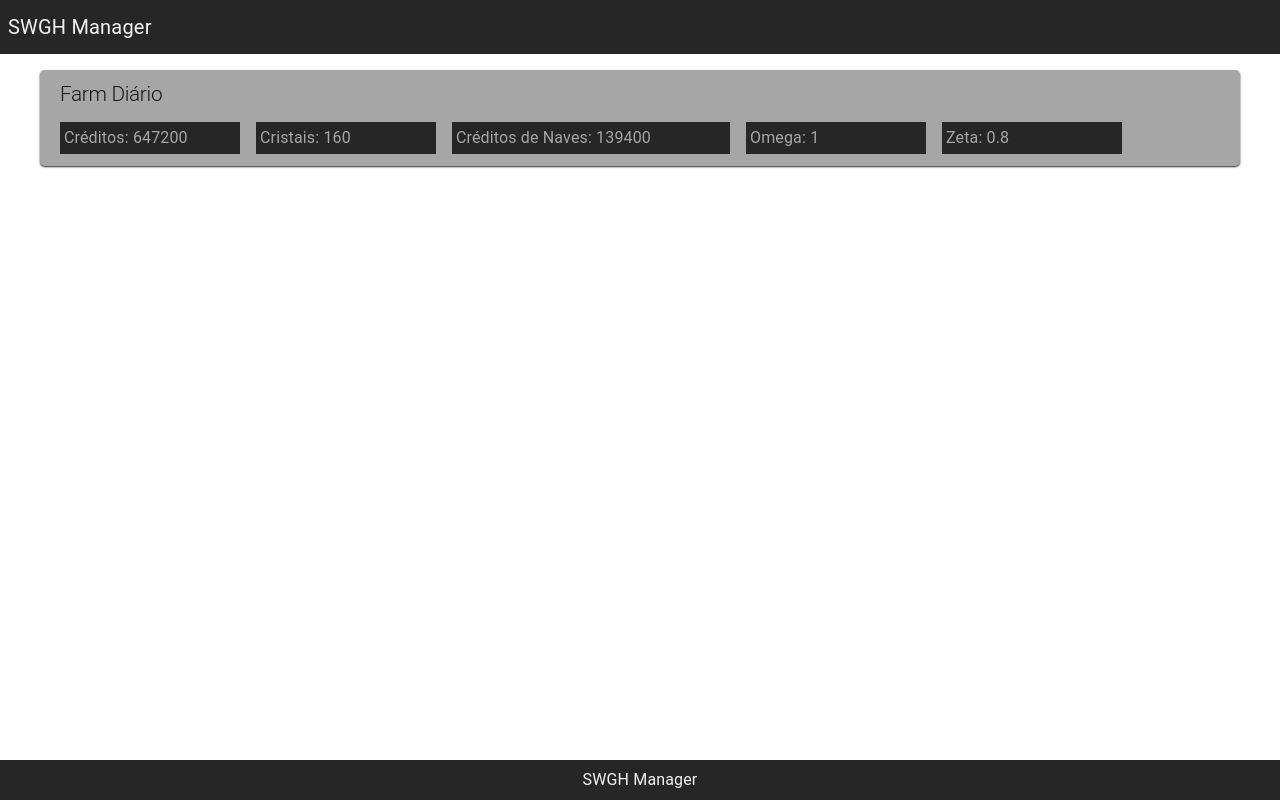
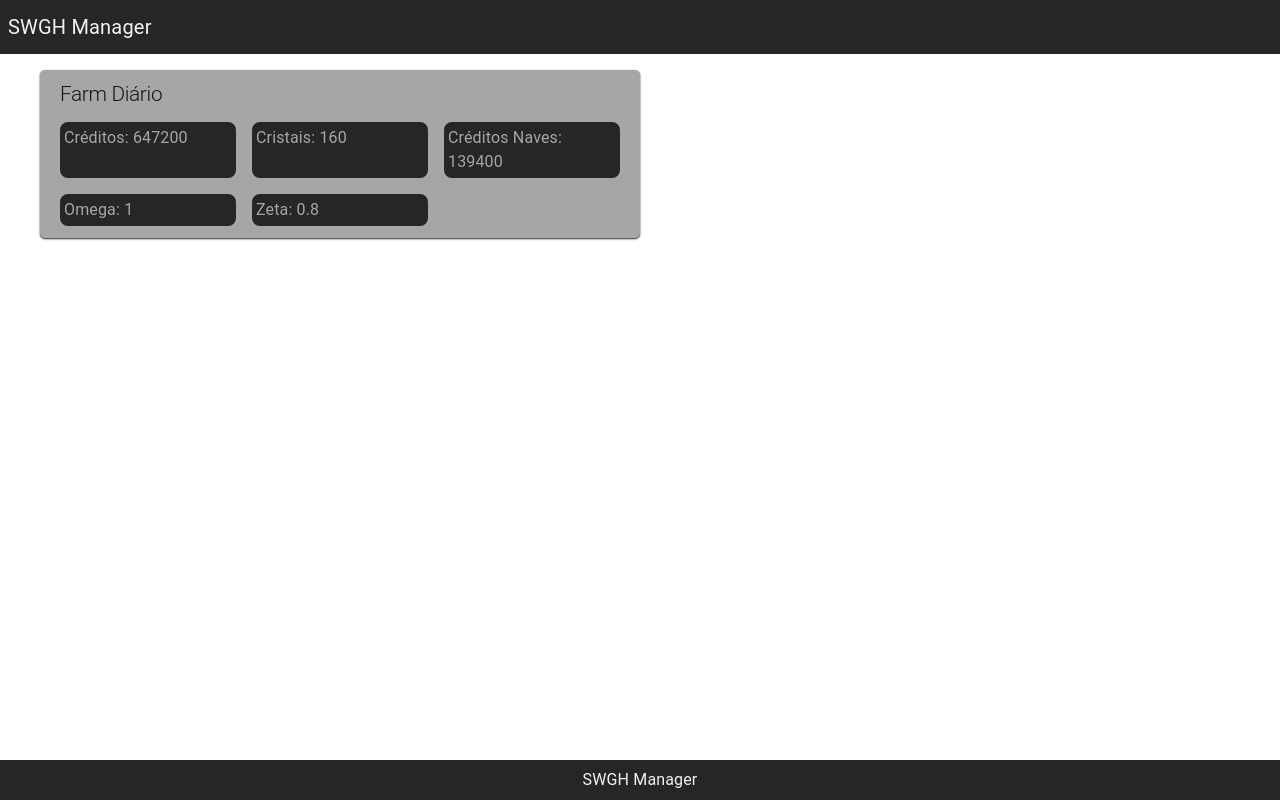
Before and after one commit to JPSS14/swgh-manager, a React (Create React App) app: page / in a window 1280 px wide. Built offline with nearby package versions, Linux system fonts and the light colour scheme.

Commit message:
Fix prop and theme in a styled component

```diff
--- a/src/ui/components/box-ct/box-ct.style.tsx
+++ b/src/ui/components/box-ct/box-ct.style.tsx
@@ -1,16 +1,17 @@
 import { BoxCtProps } from "./box-ct";
 import { styled } from '@mui/system';
-import {Box} from '@mui/material';
+import { Box } from '@mui/material';
 
-export const BoxCtStytle = styled(Box)<BoxCtProps>(({ theme }) => {
-  const {swgh} = theme.palette;
+export const BoxCtStytle = styled(Box)<BoxCtProps>(({ theme }) => (props) => {
+  const { swgh } = theme.palette;
+  const { md } = props;
   return {
-    width: '100%',
+    width: md ? '50%' : '100%',
     background: swgh.light,
     borderRadius: '5px',
     boxShadow: `0 1px 2px 0px ${swgh.dark}`,
     padding: `${theme.spacing(1.5)} ${theme.spacing(2.5)}`,
-    '& h1':{
+    '& h1': {
       width: '100%',
       fontSize: '1.3em',
       marginBottom: theme.spacing(2),
--- a/src/ui/components/box-ct/box-ct.tsx
+++ b/src/ui/components/box-ct/box-ct.tsx
@@ -7,9 +7,9 @@ export interface BoxCtProps {
   md?: boolean;
 }
 
-export const BoxCt = ({ children, title }: BoxCtProps) => {
+export const BoxCt = ({ children, title, md }: BoxCtProps) => {
   return (
-    <BoxCtStytle>
+    <BoxCtStytle md={md}>
       {title && <Typography component='h1' variant='h1'>{title}</Typography>}
       {children}
     </BoxCtStytle>
--- a/src/ui/components/register/register.style.tsx
+++ b/src/ui/components/register/register.style.tsx
@@ -8,5 +8,6 @@ export const BoxContainer = styled(Box)<BoxProps>(({ theme }) => {
     width: '100%',
     padding: `${theme.spacing(0.5)}`,
     color: swgh.light,
+    borderRadius: theme.spacing(1)
   };
 });
--- a/src/ui/pages/dashboard/dashboard.tsx
+++ b/src/ui/pages/dashboard/dashboard.tsx
@@ -8,21 +8,21 @@ export const Dashboard = () => {
   const {credits, crystals, omega, shipCredits, zeta} = dayliFarm;
   return (
     <Layout>
-      <BoxCt title='Farm Diário'>
+      <BoxCt title='Farm Diário' md>
         <Grid container spacing={2}>
-          <Grid item xs={2}>
+          <Grid item xs={4} container>
             <Register title='Créditos' value={credits} />
           </Grid>
-          <Grid item xs={2}>
+          <Grid item xs={4} container>
             <Register title='Cristais' value={crystals} />
           </Grid>
-          <Grid item xs={3}>
-            <Register title='Créditos de Naves' value={shipCredits} />
+          <Grid item xs={4} container>
+            <Register title='Créditos Naves' value={shipCredits} />
           </Grid>
-          <Grid item xs={2}>
+          <Grid item xs={4} container>
             <Register title='Omega' value={omega} />
           </Grid>
-          <Grid item xs={2}>
+          <Grid item xs={4} container>
             <Register title='Zeta' value={zeta} />
           </Grid>
         </Grid>
```
